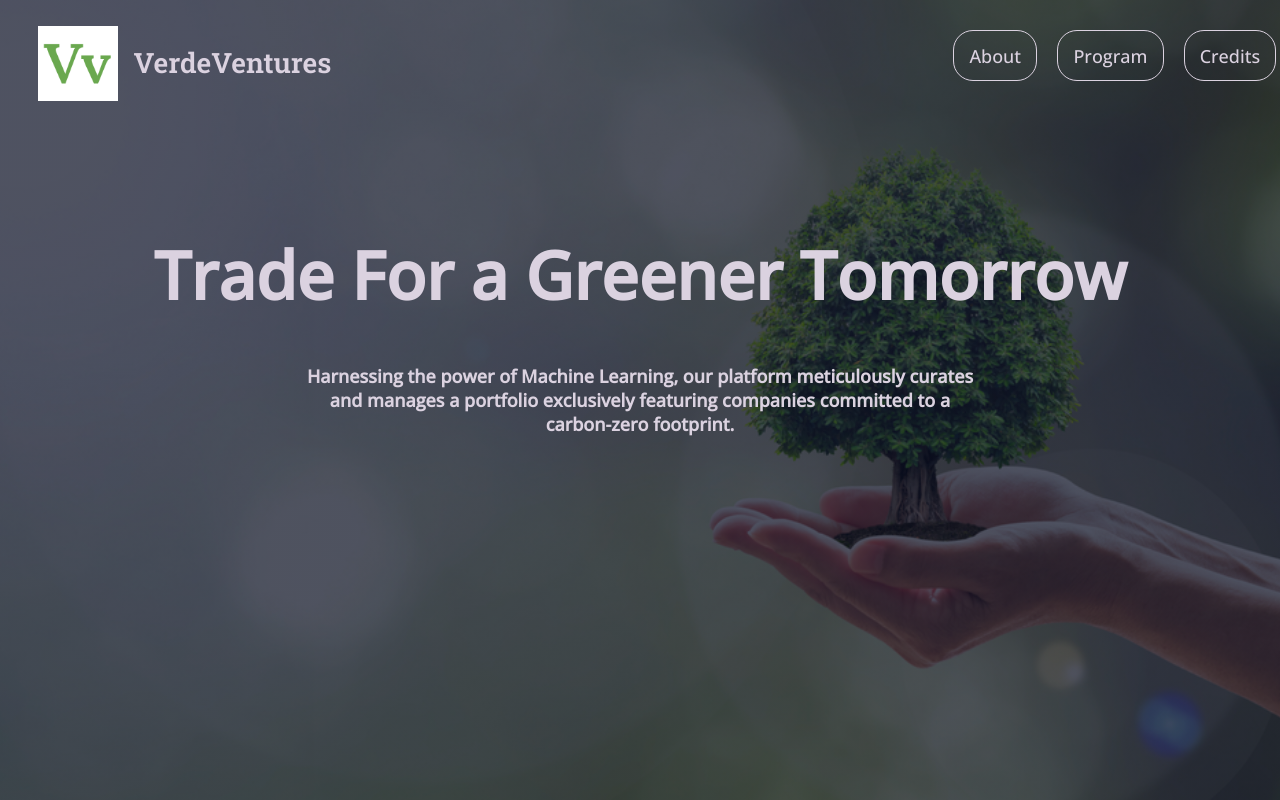
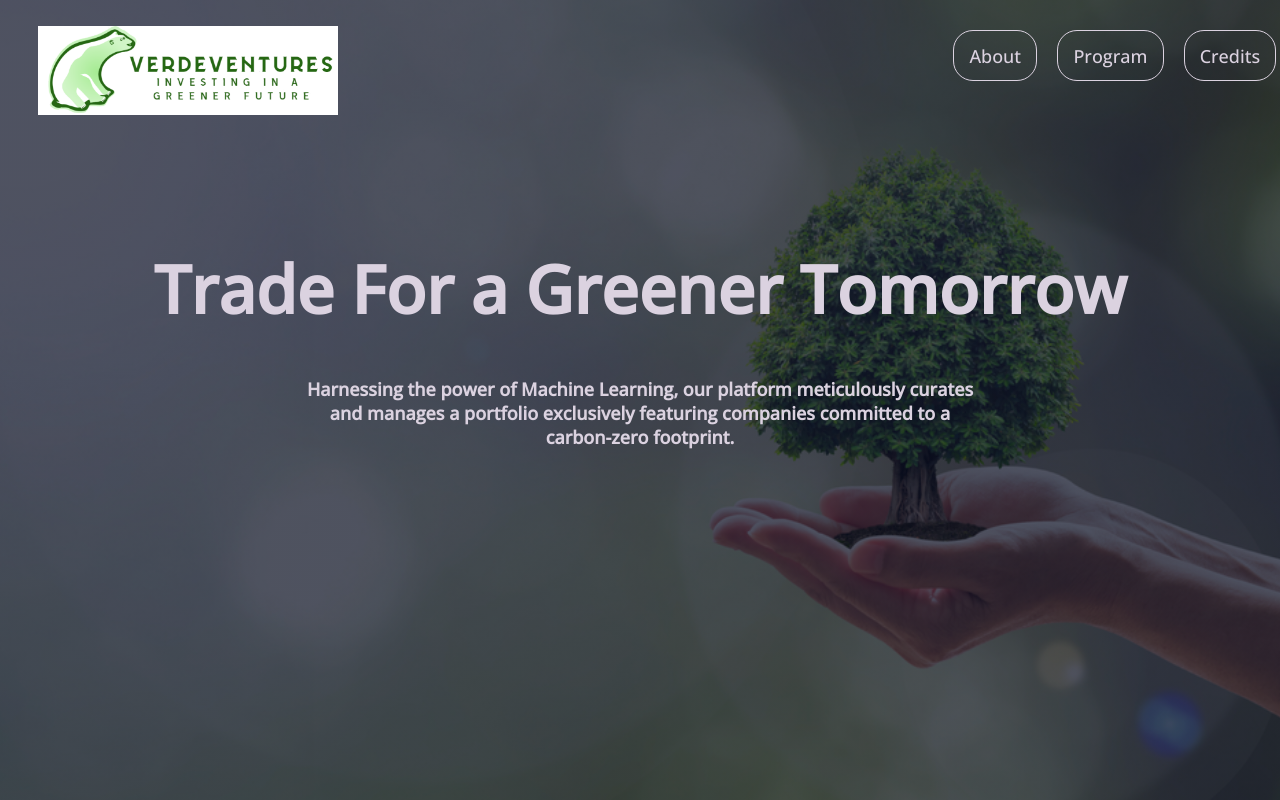
Before and after one commit to n-cherkaoui/ShellHacks, a React (Create React App) app: page / in a window 1280 px wide. Shown: the top 800 px of the page. Built offline with nearby package versions, Linux system fonts and the light colour scheme.

Commit message:
Thirteenth commit

```diff
--- a/src/Home.js
+++ b/src/Home.js
@@ -1,5 +1,5 @@
 import "./styles/Home.css"
-import Green from "./images/vLogo.png";
+import Green from "./images/verde_logo.png";
 import Companies from "./images/companies.png";
 import {Link} from "react-router-dom"
 
@@ -9,8 +9,8 @@ const Home = () => {
             <div className="home-image">
                 <div className="two-header">
                     <div className="left-home-logo">
-                        <img src={Green} width="80px" alt="zcp-symbol"></img>
-                        <h1>VerdeVentures</h1>
+                        <img src={Green} width="300px" alt="zcp-symbol"></img>
+
                     </div>
 
                     <div className="navButtons">
--- a/src/NavBar.js
+++ b/src/NavBar.js
@@ -1,14 +1,13 @@
 import "./styles/NavBar.css"
 import "./styles/Home.css"
-import Green from "./images/vLogo.png"
+import Green from "./images/verde_logo.png"
 import {Link} from "react-router-dom"
 
 const NavBar = () => {
     return (
         <div className="nav-box">
             <div className="left-home-logo">
-                <img src={Green} width="80px" alt="zcp-symbol"></img>
-                <h1>VerdeVentures</h1>
+                <img src={Green} width="300px" alt="zcp-symbol"></img>
             </div>
 
             <div className="navButtons">
--- a/src/styles/Home.css
+++ b/src/styles/Home.css
@@ -33,6 +33,7 @@ body {
     color: #dbd2e0;
     font-size: 14px;
     font-family: 'Roboto Slab', serif;
+    border-radius: 10%;
 }
 
 .left-home-logo h1 {
```
Also changed, not shown: src/images/verde_logo.png (added).
